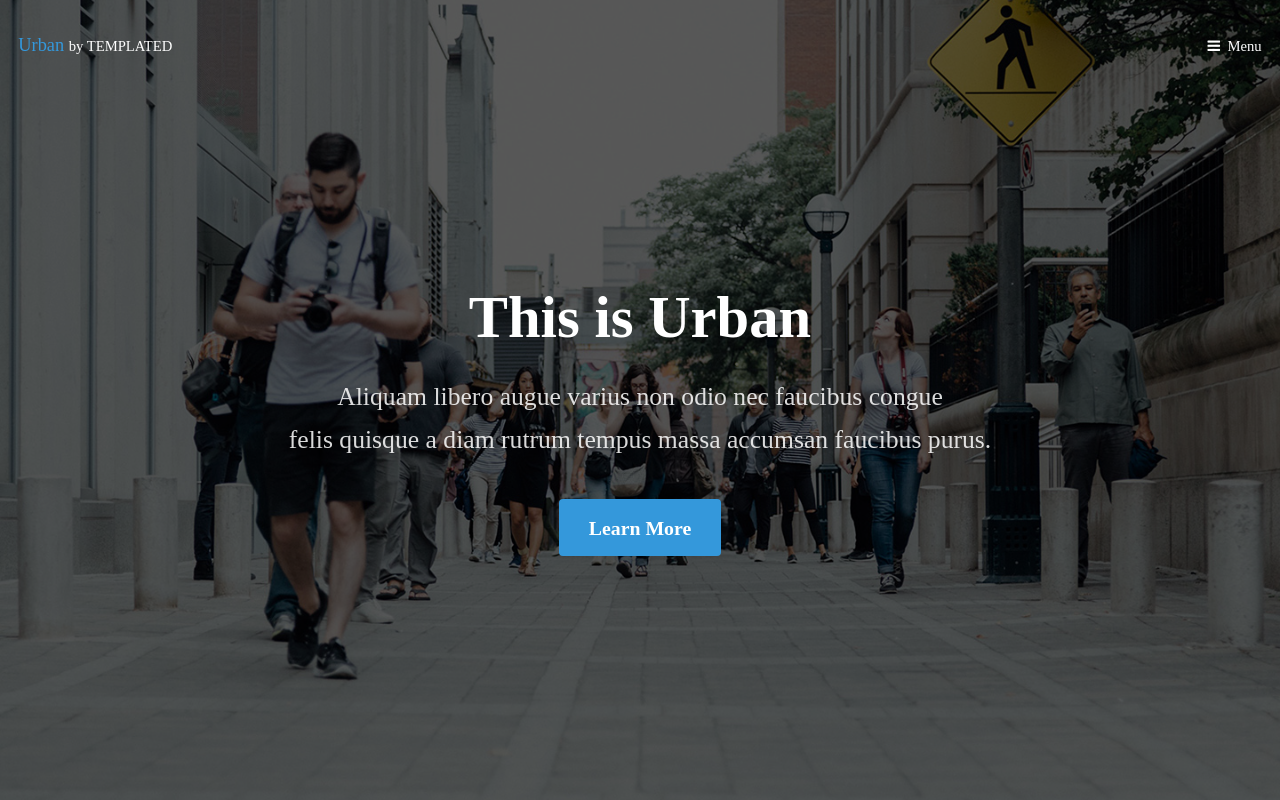
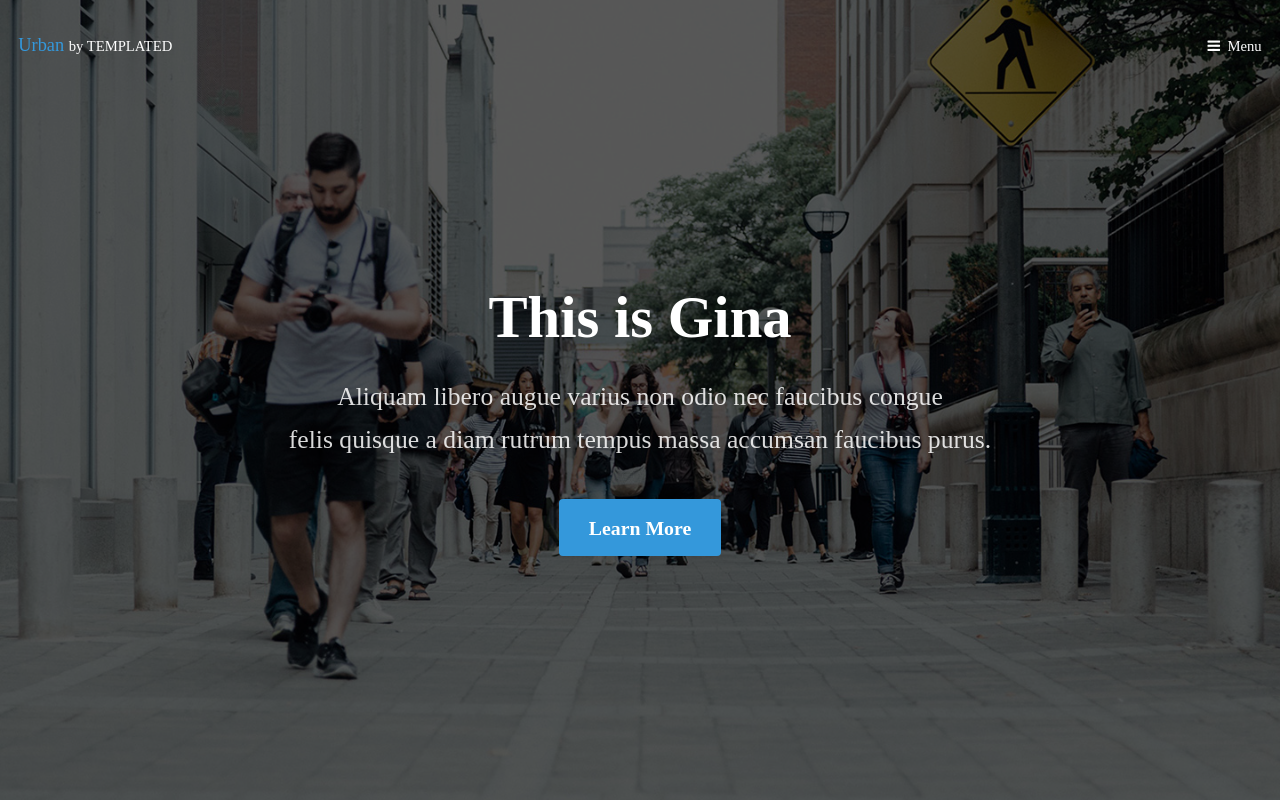
Before and after one commit to adasad1991/adasad1991.github.io, a plain HTML site: page index.html in a window 1280 px wide. Shown: the top 800 px of the page. Drawn offline with Linux system fonts and the light colour scheme; a web font is replaced by a local one.

Commit message:
Gina changes title

```diff
--- a/index.html
+++ b/index.html
@@ -6,7 +6,7 @@
 -->
 <html>
 	<head>
-		<title>Urban by TEMPLATED</title>
+		<title>Gina Support</title>
 		<meta charset="utf-8" />
 		<meta name="viewport" content="width=device-width, initial-scale=1" />
 		<link rel="stylesheet" href="assets/css/main.css" />
@@ -32,7 +32,7 @@
 			<section id="banner">
 				<div class="inner">
 					<header>
-						<h1>This is Urban</h1>
+						<h1>This is Gina</h1>
 						<p>Aliquam libero augue varius non odio nec faucibus congue<br />felis quisque a diam rutrum tempus massa accumsan faucibus purus.</p>
 					</header>
 					<a href="#main" class="button big scrolly">Learn More</a>
```
